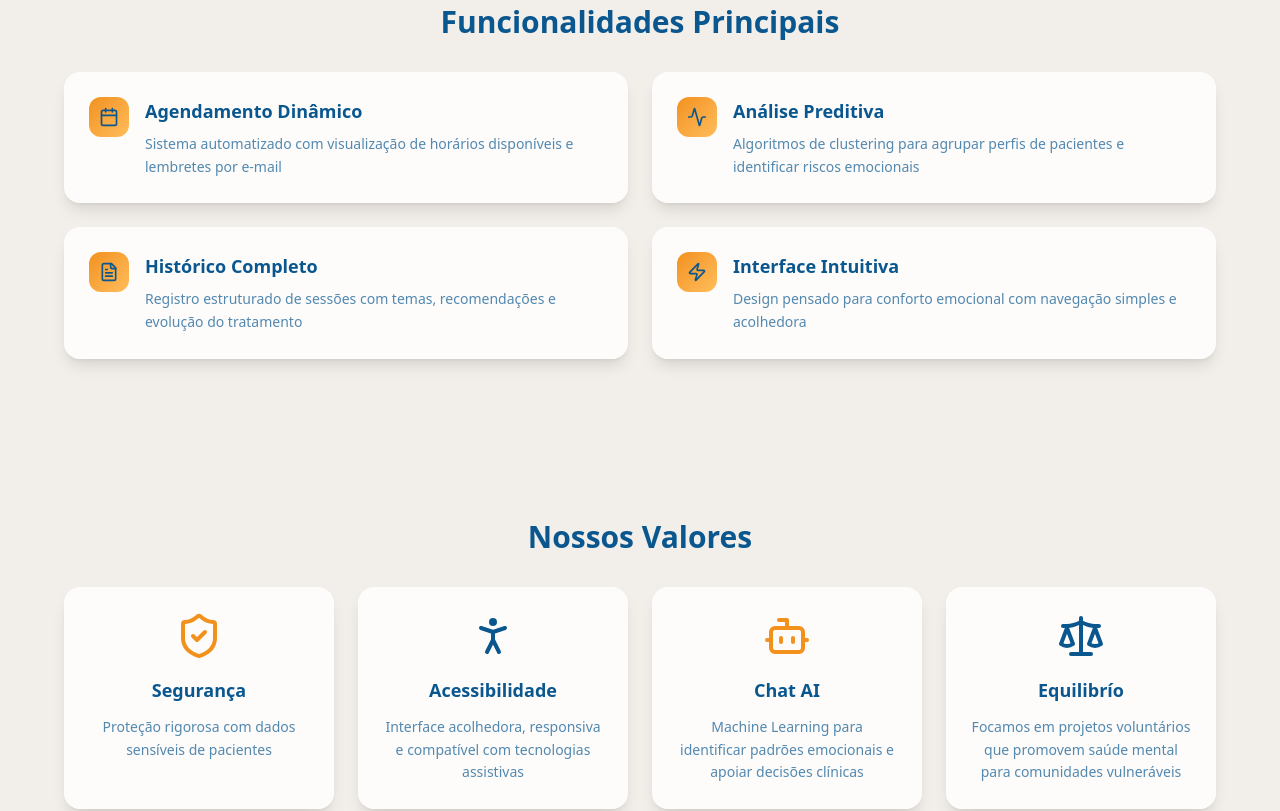
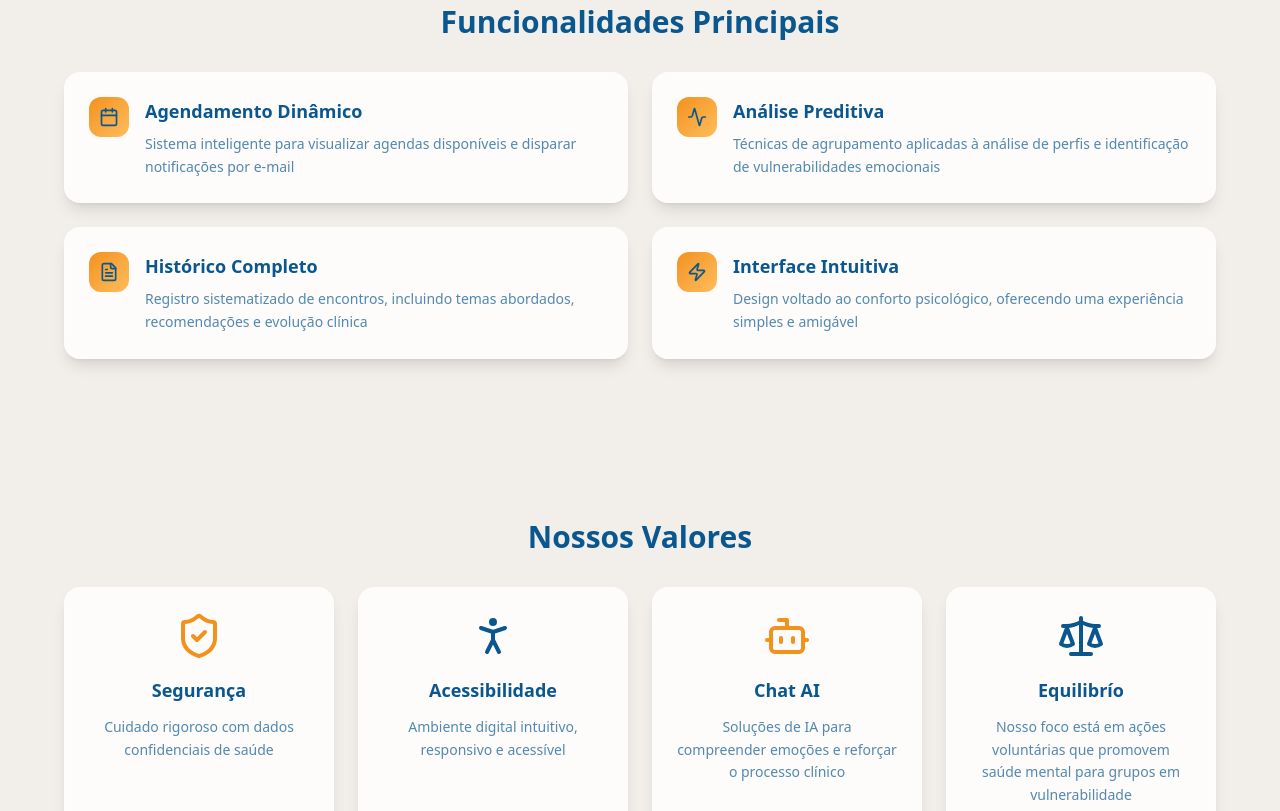
Before and after one commit to anapaulasouza270407/Front-InsideOut, a React (Vite) app: page /about in a window 1280 px wide. Shown: the part 1160-1971 px from the top of the page. Built offline with nearby package versions, Linux system fonts and the light colour scheme; no server answers; a web font is replaced by a local one; what @huggingface/inference would draw is missing.

Commit message:
Update: about.jsx
valores:
funcionalidades principais:

```diff
--- a/src/pages/About.jsx
+++ b/src/pages/About.jsx
@@ -11,22 +11,22 @@ export const About = () => {
     {
       icon: <ShieldCheck className="w-12 h-12 text-light" />, // Ícone estilizado com cor e tamanho
       title: 'Segurança',
-      description: 'Proteção rigorosa com dados sensíveis de pacientes'
+      description: 'Cuidado rigoroso com dados confidenciais de saúde'
     },
     {
       icon: <PersonStanding className="w-12 h-12 text-dark" />,
       title: 'Acessibilidade',
-      description: 'Interface acolhedora, responsiva e compatível com tecnologias assistivas'
+      description: 'Ambiente digital intuitivo, responsivo e acessível'
     },
     {
       icon: <Bot className="w-12 h-12 text-light" />,
       title: 'Chat AI',
-      description: 'Machine Learning para identificar padrões emocionais e apoiar decisões clínicas'
+      description: 'Soluções de IA para compreender emoções e reforçar o processo clínico'
     },
     {
       icon: <Scale className="w-12 h-12 text-dark" />,
       title: 'Equilibrío',
-      description: 'Focamos em projetos voluntários que promovem saúde mental para comunidades vulneráveis'
+      description: 'Nosso foco está em ações voluntárias que promovem saúde mental para grupos em vulnerabilidade'
     }
   ];
 
@@ -35,22 +35,22 @@ export const About = () => {
     {
       icon: <Calendar className="w-5 h-5 text-dark" />,
       title: 'Agendamento Dinâmico',
-      description: 'Sistema automatizado com visualização de horários disponíveis e lembretes por e-mail'
+      description: 'Sistema inteligente para visualizar agendas disponíveis e disparar notificações por e-mail'
     },
     {
       icon: <Activity className="w-5 h-5 text-dark" />,
       title: 'Análise Preditiva',
-      description: 'Algoritmos de clustering para agrupar perfis de pacientes e identificar riscos emocionais'
+      description: 'Técnicas de agrupamento aplicadas à análise de perfis e identificação de vulnerabilidades emocionais'
     },
     {
       icon: <FileText className="w-5 h-5 text-dark" />,
       title: 'Histórico Completo',
-      description: 'Registro estruturado de sessões com temas, recomendações e evolução do tratamento'
+      description: 'Registro sistematizado de encontros, incluindo temas abordados, recomendações e evolução clínica'
     },
     {
       icon: <Zap className="w-5 h-5 text-dark" />,
       title: 'Interface Intuitiva',
-      description: 'Design pensado para conforto emocional com navegação simples e acolhedora'
+      description: 'Design voltado ao conforto psicológico, oferecendo uma experiência simples e amigável'
 
     }
   ];
```
